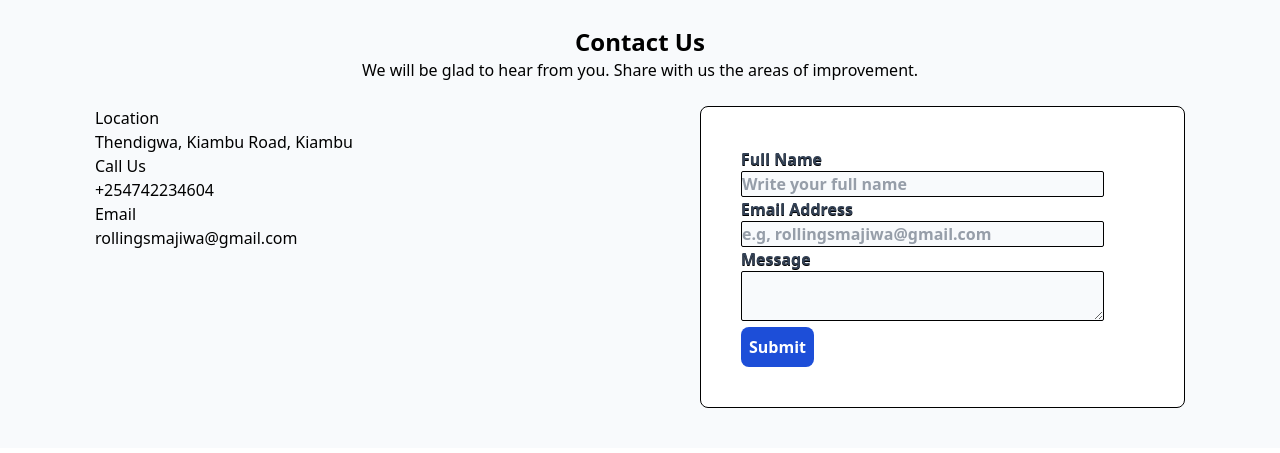
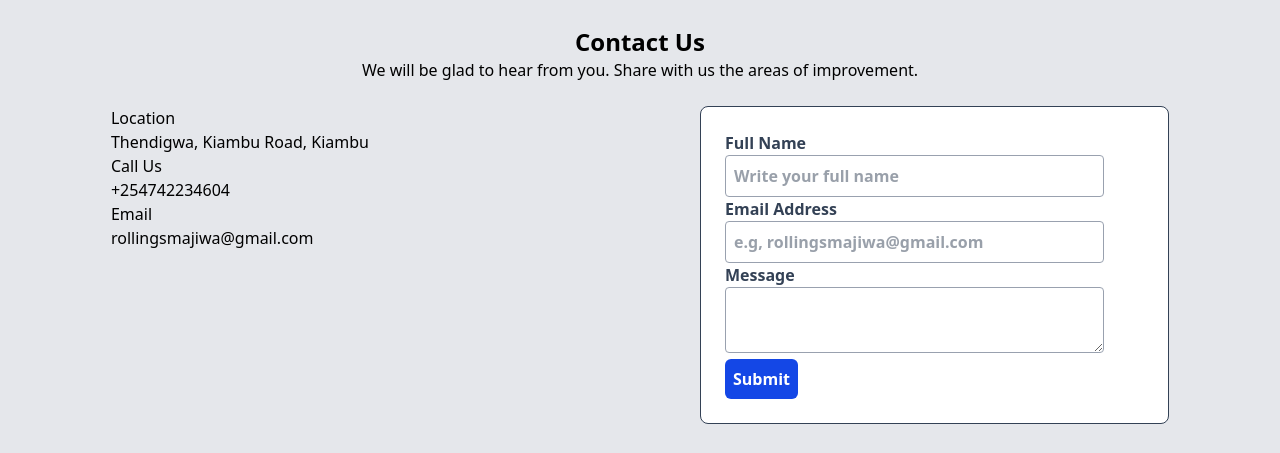
Before and after one commit to rollingsmajiwa/smartAcademic, a plain HTML site: page contact.html in a window 1280 px wide. Shown: the part 43-496 px from the top of the page. Drawn offline with nearby package versions, Linux system fonts and the light colour scheme.

Commit message:
Contact.html: Add tailwindcss

```diff
--- a/contact.html
+++ b/contact.html
@@ -22,7 +22,7 @@
     </header>
     <main>
 
-        <section id="Contact">
+        <section id="Contact" class="flex justify-center bg-gray-200">
             <div class="m-10">
                 <h2 class="text-2xl font-black text-center">Contact Us</h2>
                     <p class="text-center mb-6">We will be glad to hear from you. Share with us the areas of improvement.</p>
@@ -41,21 +41,21 @@
                             <p>rollingsmajiwa@gmail.com</p>
                         </div>
                     </div>
-                    <div class="form-container">
+                    <div class="w-full bg-white text-[#334155] font-semibold border border-black-200 rounded-lg p-6">
                         <form action="action_page.php" class="mr-10">
                             <div>
                                 <label for="fname">Full Name</label>
-                                <input type="text" id="fname" name="fname" placeholder="Write your full name" required>
+                                <input type="text" id="fname" name="fname" placeholder="Write your full name" required class="border border-black-100 rounded-sm p-2 w-full border-gray-400">
                             </div>
                             <div>
                                 <label for="email">Email Address</label>
-                                <input type="email" id="email" name="email" placeholder="e.g, rollingsmajiwa@gmail.com" required>
+                                <input type="email" id="email" name="email" placeholder="e.g, rollingsmajiwa@gmail.com" required class="border border-black-100 rounded-sm p-2 w-full border-gray-400">
                             </div>
                             <div>
                                 <label for="text">Message</label>
-                                <textarea name="message" id="text"></textarea>
+                                <textarea name="message" id="text" class="border border-black-100 rounded-sm p-2 w-full border-gray-400"></textarea>
                             </div>
-                            <button type="submit" class="submit-btn">Submit</button>
+                            <button type="submit" class="bg-blue-700 rounded-md p-2 text-white font-semibold font-black hover:bg-blue-500">Submit</button>
                         </form>
                     </div>
                 </div>
--- a/styles.css
+++ b/styles.css
@@ -18,7 +18,8 @@ nav {
     color: white;
     font: bolder;
     font-size: larger;
-    text-shadow: 1px 1px 2px black;
+    text-shadow: 1px 1px 1px black;
+
 
 }
 a {
@@ -71,47 +72,7 @@ body {
     background-color: #f8fafc;
 
 }
-.form-container {
-    width: 100%;
-    background-color: white;
-    color: #334155;
-    font-size: 1rem;
-    font-weight: 600;
-    border: 1px solid black;
-    border-radius: 8px;
-    padding: 40px;
-    text-shadow: 0px 1px 0.2px black;
 
-
-
-
-}
-#Contact {
-    display: flex;
-    justify-content: center;
-    background-color: #f8fafc;
-
-}
-.submit-btn {
-    background-color: #1D4ED8;
-    color: white;
-    padding: 8px;
-    border-radius: 8px;
-}
-input {
-    border: 1px solid black;
-    border-radius: 2px;
-    width: 100%;
-    background-color: #f8fafc;
-    box-sizing: border-box;
-}
-textarea {
- border: 1px solid black;
-    border-radius: 2px;
-    width: 100%;
-    background-color: #f8fafc;
-    box-sizing: border-box;
-}
 footer {
     border-top: 2px solid black;
     margin-top: 6px;
```
Also changed, not shown: index.html (+3 -3 lines).
